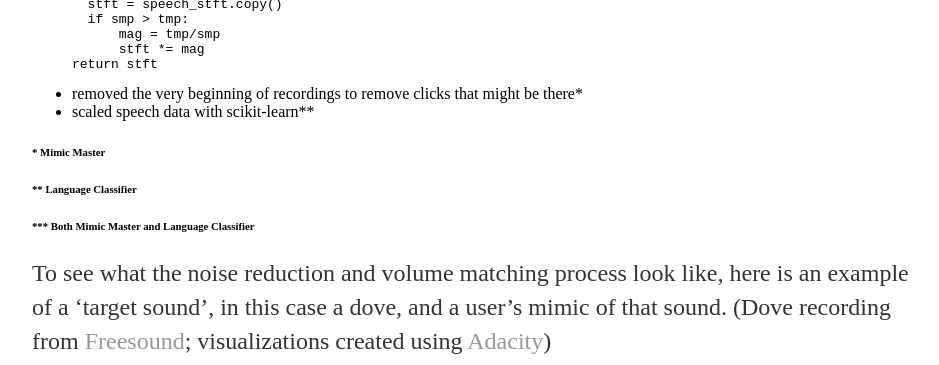
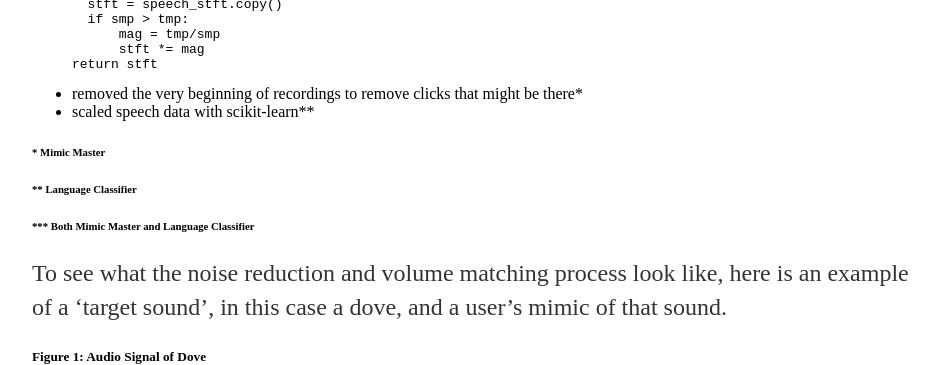
Before and after one commit to a-n-rose/a-n-rose.github.io, a Jekyll site: the page built from _posts/2018-08-23-noise-how-i-love-you.md, in a window 1280 px wide and 900 px high, scrolled down 1547 px, cut to the strip 0-365 px from the top of the window. Shown: the whole strip, without its empty margins (160-1099 px from the left). Built offline with Jekyll 4.4.1, drawn with Linux system fonts in a browser that asks for light colours; some of the changed text lies outside the part shown.

Commit message:
minor edit

```diff
--- a/_posts/2018-08-23-noise-how-i-love-you.md
+++ b/_posts/2018-08-23-noise-how-i-love-you.md
@@ -81,7 +81,7 @@
 
 
 
-To see what the noise reduction and volume matching process look like, here is an example of a 'target sound', in this case a dove, and a user's mimic of that sound. (Dove recording from <a href="https://freesound.org/">Freesound</a>; visualizations created using <a href="https://www.audacityteam.org/">Adacity</a>)
+To see what the noise reduction and volume matching process look like, here is an example of a 'target sound', in this case a dove, and a user's mimic of that sound.
 ##### Figure 1: Audio Signal of Dove
 ![Imgur](https://i.imgur.com/RZoV918.png)
 ##### Figure 2: User's Mimic Before Preprocessing
```
Also changed, not shown: other parts of _posts/2018-08-23-noise-how-i-love-you.md (+1 -1 lines).
